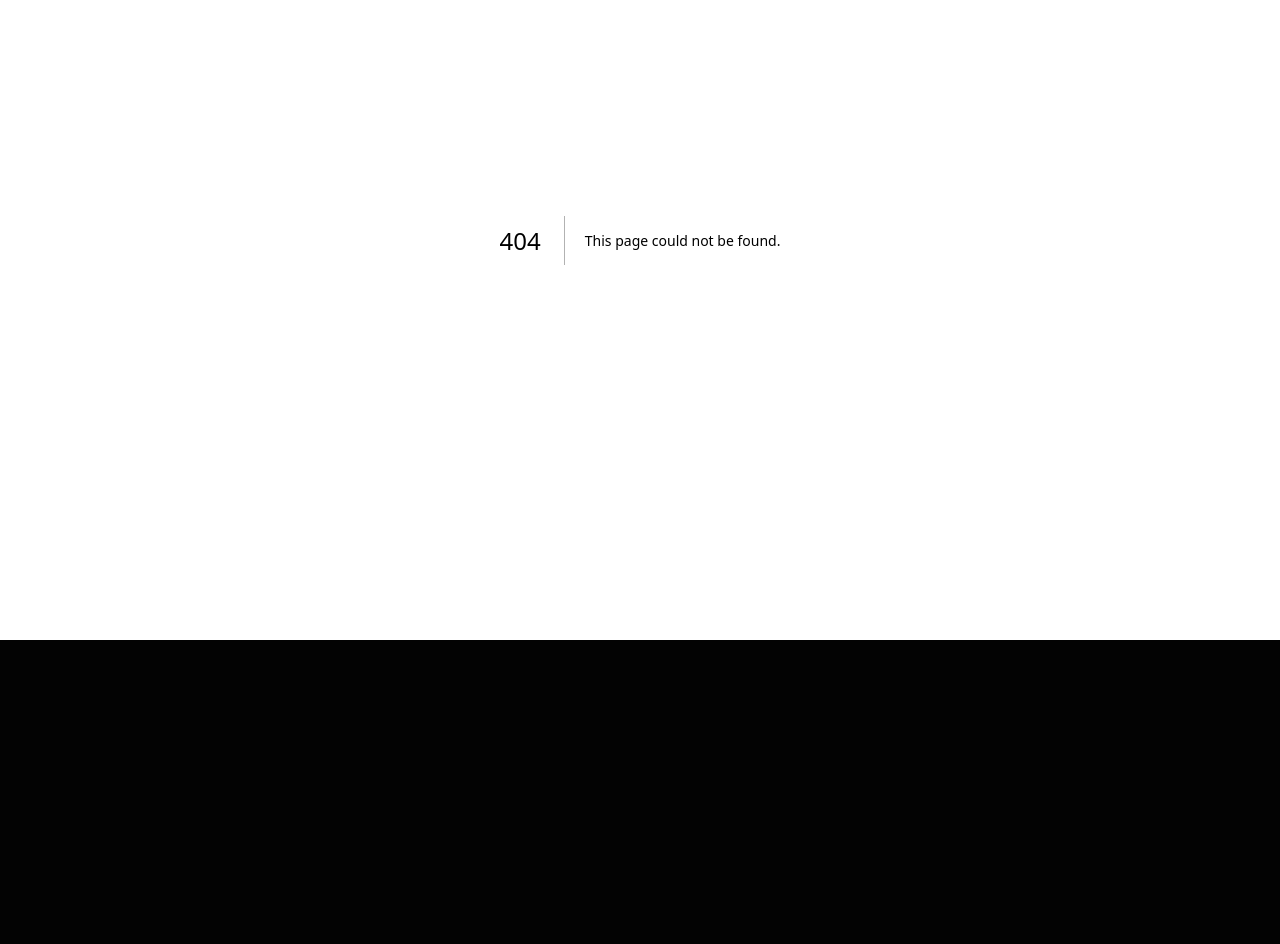
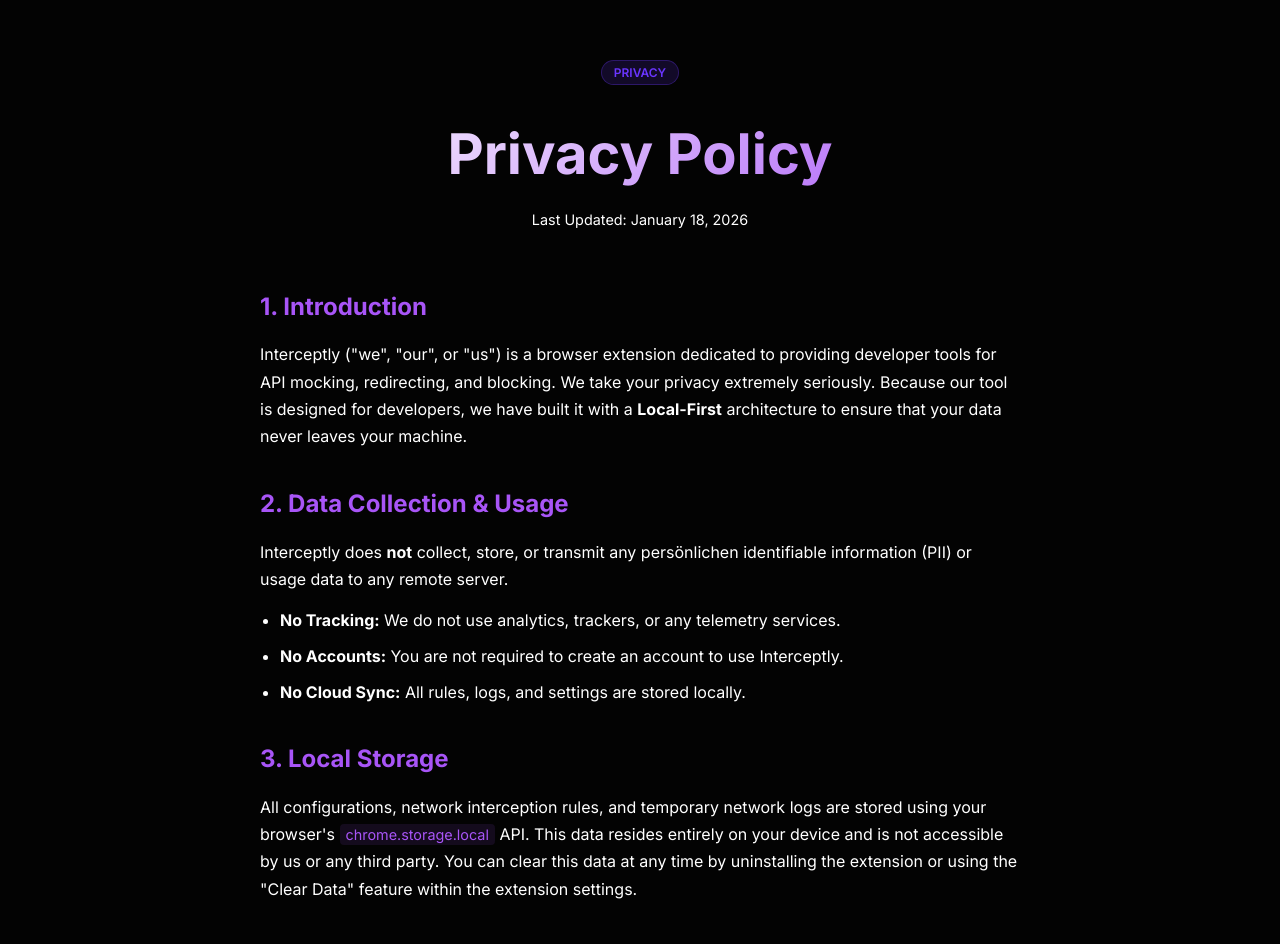
Before and after one commit to buingoctai/interceptly-page, a Next.js app: page /privacy in a window 1280 px wide. Before the commit this address had no page. Shown: the part 160-1104 px from the top of the page. Before the commit the page ends 800 px from the top, so only its background shows below. Built offline with nearby package versions, Linux system fonts and the light colour scheme.

Commit message:
feat: Introduce a dedicated privacy policy page and update sitemap and footer navigation.

```diff
--- /dev/null
+++ b/src/app/privacy/page.module.css
@@ -0,0 +1,83 @@
+.privacy {
+  padding-top: 80px;
+  min-height: 100vh;
+  display: flex;
+  flex-direction: column;
+}
+
+.content {
+  max-width: 800px;
+  margin: 60px auto;
+  padding: 0 20px;
+}
+
+.header {
+  margin-bottom: 60px;
+  text-align: center;
+}
+
+.header h1 {
+  font-size: 3.5rem;
+  margin: 20px 0;
+  background: linear-gradient(135deg, #fff 0%, #a855f7 100%);
+  -webkit-background-clip: text;
+  background-clip: text;
+  -webkit-text-fill-color: transparent;
+}
+
+.lastUpdated {
+  color: var(--text-secondary);
+  font-size: 0.9rem;
+}
+
+.content section {
+  margin-bottom: 40px;
+}
+
+.content h2 {
+  font-size: 1.5rem;
+  margin-bottom: 20px;
+  color: #a855f7;
+}
+
+.content p {
+  color: var(--text-secondary);
+  line-height: 1.7;
+  margin-bottom: 15px;
+}
+
+.content ul {
+  list-style: disc;
+  padding-left: 20px;
+  margin-bottom: 20px;
+}
+
+.content li {
+  color: var(--text-secondary);
+  line-height: 1.6;
+  margin-bottom: 10px;
+}
+
+.content code {
+  background: rgba(168, 85, 247, 0.1);
+  color: #a855f7;
+  padding: 2px 6px;
+  border-radius: 4px;
+  font-family: inherit;
+  font-size: 0.9em;
+}
+
+.contact {
+  background: rgba(255, 255, 255, 0.03);
+  padding: 20px;
+  border-radius: 12px;
+  border: 1px border var(--border-color);
+  color: #fff !important;
+  font-weight: 500;
+}
+
+@media (max-width: 768px) {
+  .header h1 {
+    font-size: 2.5rem;
+  }
+}
--- /dev/null
+++ b/src/app/privacy/page.tsx
@@ -0,0 +1,126 @@
+import Navbar from "@/components/layout/Navbar/Navbar";
+import Footer from "@/components/layout/Footer/Footer";
+import styles from "./page.module.css";
+import { Metadata } from "next";
+
+export const metadata: Metadata = {
+  title: "Privacy Policy",
+  description: "Read Interceptly's Privacy Policy. We are local-first and collect zero user data.",
+};
+
+export default function PrivacyPage() {
+  return (
+    <main className={styles.privacy}>
+      <Navbar />
+      <div className="container">
+        <div className={styles.content}>
+          <header className={styles.header}>
+            <div className="badge">PRIVACY</div>
+            <h1>Privacy Policy</h1>
+            <p className={styles.lastUpdated}>Last Updated: January 18, 2026</p>
+          </header>
+
+          <section>
+            <h2>1. Introduction</h2>
+            <p>
+              Interceptly (&quot;we&quot;, &quot;our&quot;, or &quot;us&quot;) is a browser
+              extension dedicated to providing developer tools for API mocking, redirecting, and
+              blocking. We take your privacy extremely seriously. Because our tool is designed for
+              developers, we have built it with a <strong>Local-First</strong> architecture to
+              ensure that your data never leaves your machine.
+            </p>
+          </section>
+
+          <section>
+            <h2>2. Data Collection & Usage</h2>
+            <p>
+              Interceptly does <strong>not</strong> collect, store, or transmit any persönlichen
+              identifiable information (PII) or usage data to any remote server.
+            </p>
+            <ul>
+              <li>
+                <strong>No Tracking:</strong> We do not use analytics, trackers, or any telemetry
+                services.
+              </li>
+              <li>
+                <strong>No Accounts:</strong> You are not required to create an account to use
+                Interceptly.
+              </li>
+              <li>
+                <strong>No Cloud Sync:</strong> All rules, logs, and settings are stored locally.
+              </li>
+            </ul>
+          </section>
+
+          <section>
+            <h2>3. Local Storage</h2>
+            <p>
+              All configurations, network interception rules, and temporary network logs are stored
+              using your browser&apos;s <code>chrome.storage.local</code> API. This data resides
+              entirely on your device and is not accessible by us or any third party. You can clear
+              this data at any time by uninstalling the extension or using the &quot;Clear
+              Data&quot; feature within the extension settings.
+            </p>
+          </section>
+
+          <section>
+            <h2>4. Browser Permissions</h2>
+            <p>
+              To function as an API mocking and interception tool, Interceptly requires several
+              high-level browser permissions:
+            </p>
+            <ul>
+              <li>
+                <strong>declarativeNetRequest:</strong> Used to intercept and modify network
+                requests according to the rules you define.
+              </li>
+              <li>
+                <strong>storage:</strong> Used to save your rules and settings locally.
+              </li>
+              <li>
+                <strong>scripting:</strong> Used to inject the interception logic into web pages
+                where rules are active.
+              </li>
+              <li>
+                <strong>&lt;all_urls&gt;:</strong> Necessary to allow the tool to intercept requests
+                across different domains as specified by your rules.
+              </li>
+            </ul>
+            <p>
+              These permissions are used <strong>only</strong> for the literal functionality of the
+              tool and never for data harvesting.
+            </p>
+          </section>
+
+          <section>
+            <h2>5. Data Security</h2>
+            <p>
+              Since your data stays on your machine, its security depends on the security of your
+              device and browser. We do not have access to your data and therefore cannot lose it or
+              have it breached from our side.
+            </p>
+          </section>
+
+          <section>
+            <h2>6. Changes to This Policy</h2>
+            <p>
+              We may update our Privacy Policy from time to time. We will notify you of any changes
+              by posting the new Privacy Policy on this page and updating the &quot;Last
+              Updated&quot; date.
+            </p>
+          </section>
+
+          <section>
+            <h2>7. Contact Information</h2>
+            <p>
+              If you have any questions or suggestions about our Privacy Policy, do not hesitate to
+              contact us at:
+            </p>
+            <p className={styles.contact}>taibn.dev@gmail.com</p>
+          </section>
+        </div>
+      </div>
+      <Footer />
+    </main>
+  );
+}
--- a/src/app/sitemap.ts
+++ b/src/app/sitemap.ts
@@ -22,5 +22,11 @@
       changeFrequency: "weekly",
       priority: 0.5,
     },
+    {
+      url: `${baseUrl}/privacy`,
+      lastModified: new Date(),
+      changeFrequency: "monthly",
+      priority: 0.3,
+    },
   ];
 }
--- a/src/components/layout/Footer/Footer.tsx
+++ b/src/components/layout/Footer/Footer.tsx
@@ -36,7 +36,7 @@
 
           <div className={styles.linksCol}>
             <h4>Legal</h4>
-            <Link href="/#privacy">Privacy Policy</Link>
+            <Link href="/privacy">Privacy Policy</Link>
           </div>
         </div>
 
```
